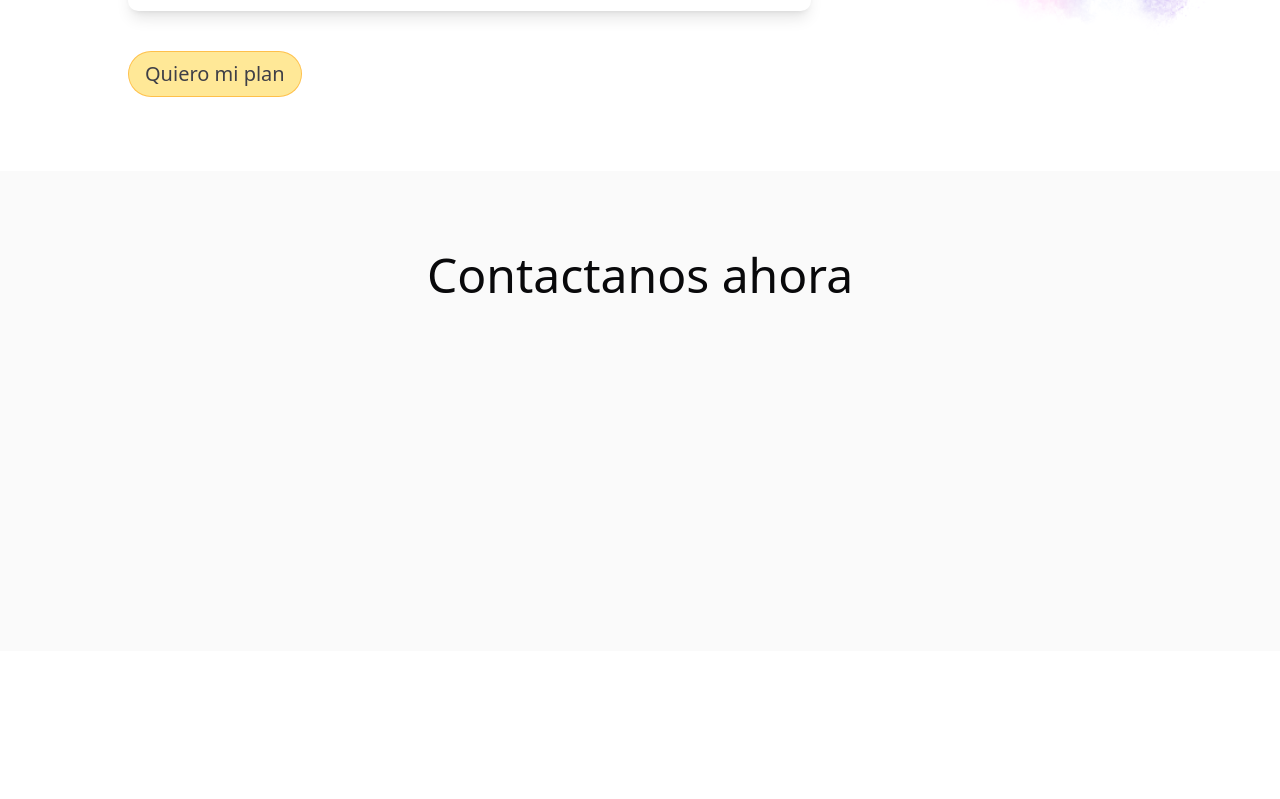
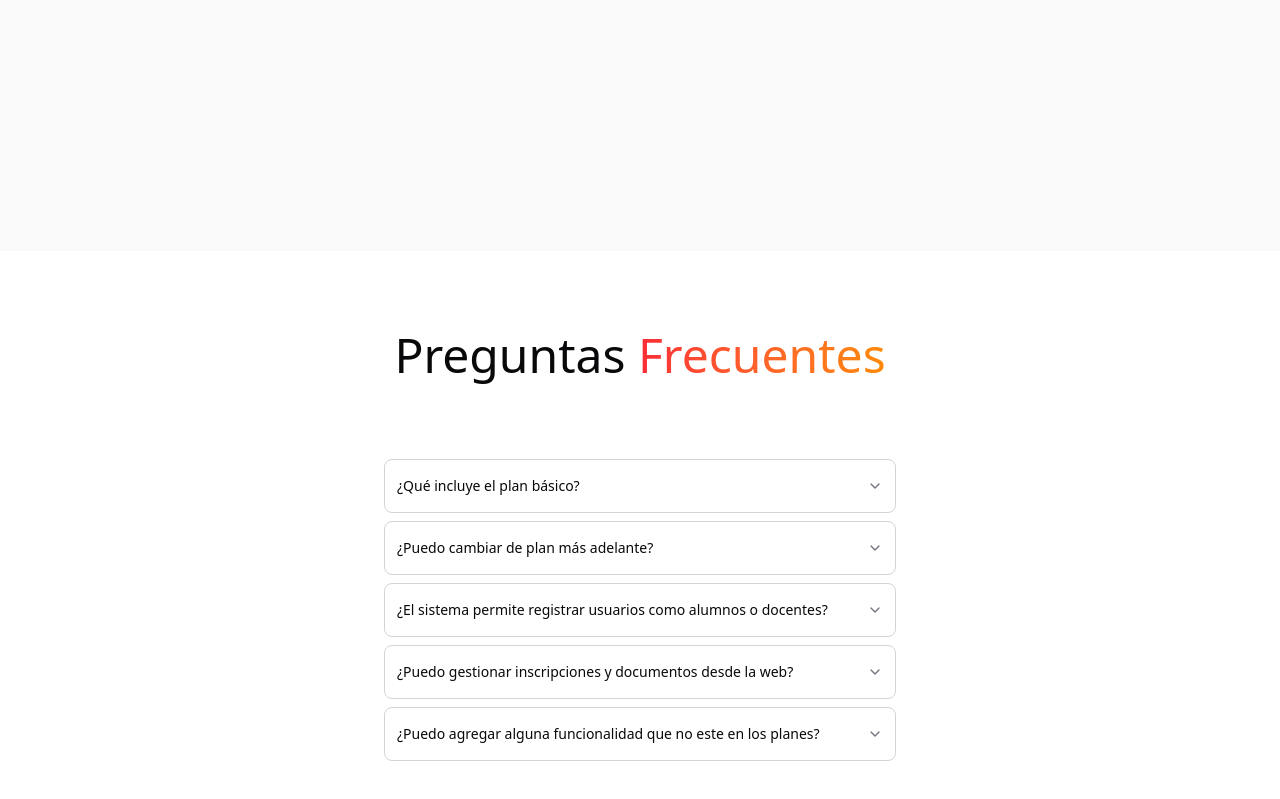
Before and after one commit to FedericoHerreraa/RIE, a Next.js app: page / in a window 1280 px wide. Shown: the part 4785-5584 px from the top of the page. Before the commit the page ends 5516 px from the top, so only its background shows below. Built offline with nearby package versions, Linux system fonts and the light colour scheme.

Commit message:
changing distribution

```diff
--- a/app/page.tsx
+++ b/app/page.tsx
@@ -16,9 +16,9 @@ export default function Home() {
       </div>
       <Characteristics />
       <KnowUs />
-      <FAQs />
       <Plans />
       <Contact />
+      <FAQs />
     </>
   );
 }
--- a/components/Contact.tsx
+++ b/components/Contact.tsx
@@ -3,7 +3,7 @@
 
 export const Contact = () => {
     return (
-        <div className="h-[60vh] w-full my-20 bg-zinc-50 py-20">
+        <div className="h-[80vh] w-full my-20 bg-zinc-50 py-10">
             <h1 className="text-center font-extralight text-5xl">Contactanos ahora</h1>
 
 
--- a/components/KnowUs.tsx
+++ b/components/KnowUs.tsx
@@ -9,7 +9,7 @@ export const KnowUs = () => {
                 <h1 className="font-extralight text-3xl">Nosotros somos <span className="font-semibold">AsNeed Solutions</span></h1>
                 <p className="mt-5 text-zinc-600">En AsNeed, transformamos tus ideas en realidad digital. Diseñamos y desarrollamos aplicaciones móviles, plataformas web y redes sociales, completamente personalizadas para cubrir las necesidades de tu negocio.</p>
             </div>
-            <div className="w-1/4">
+            <div className="w-1/6">
                 <Image
                     src={asneedImg}
                     alt="AsNeed Solutions"
```
